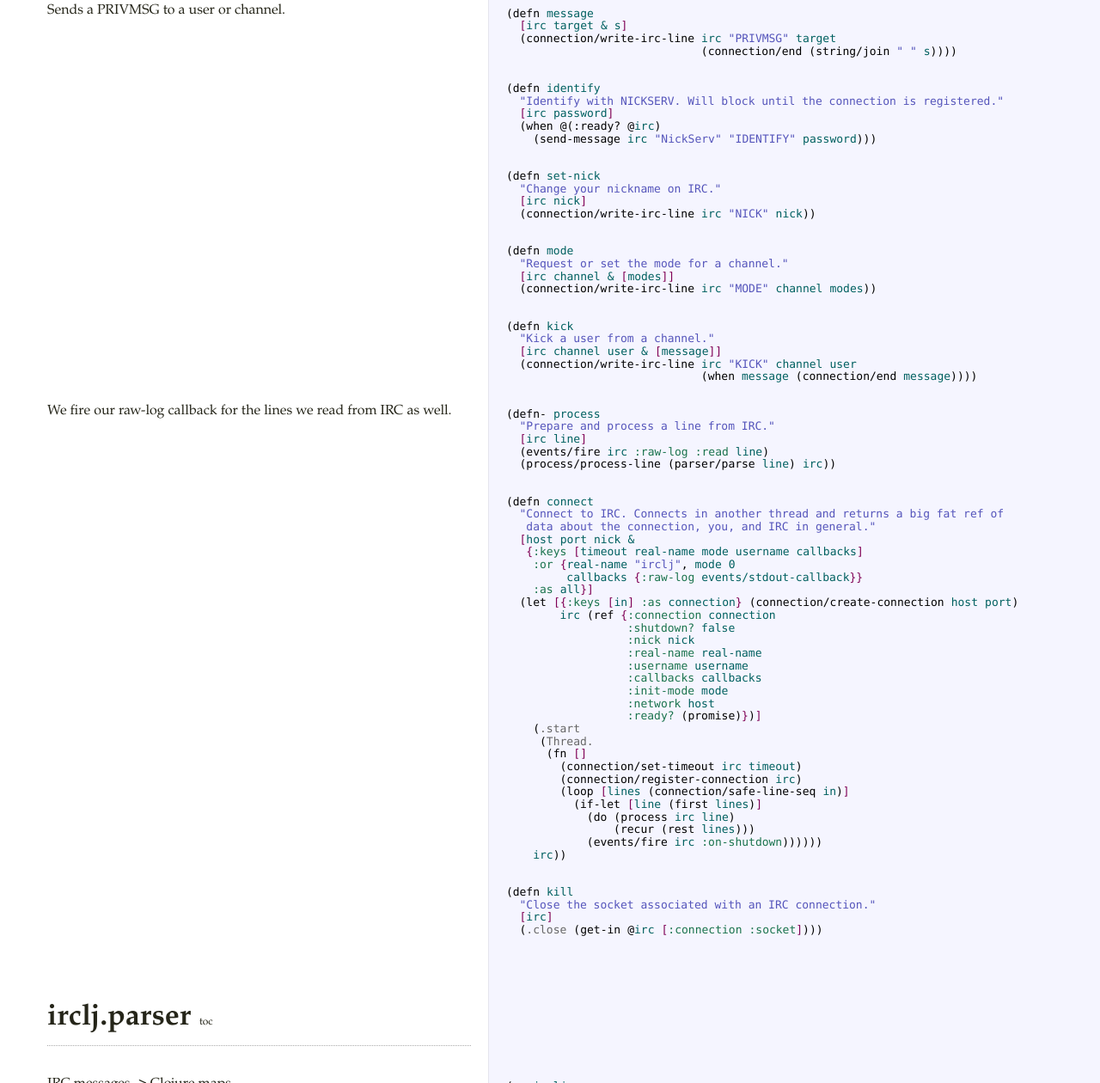
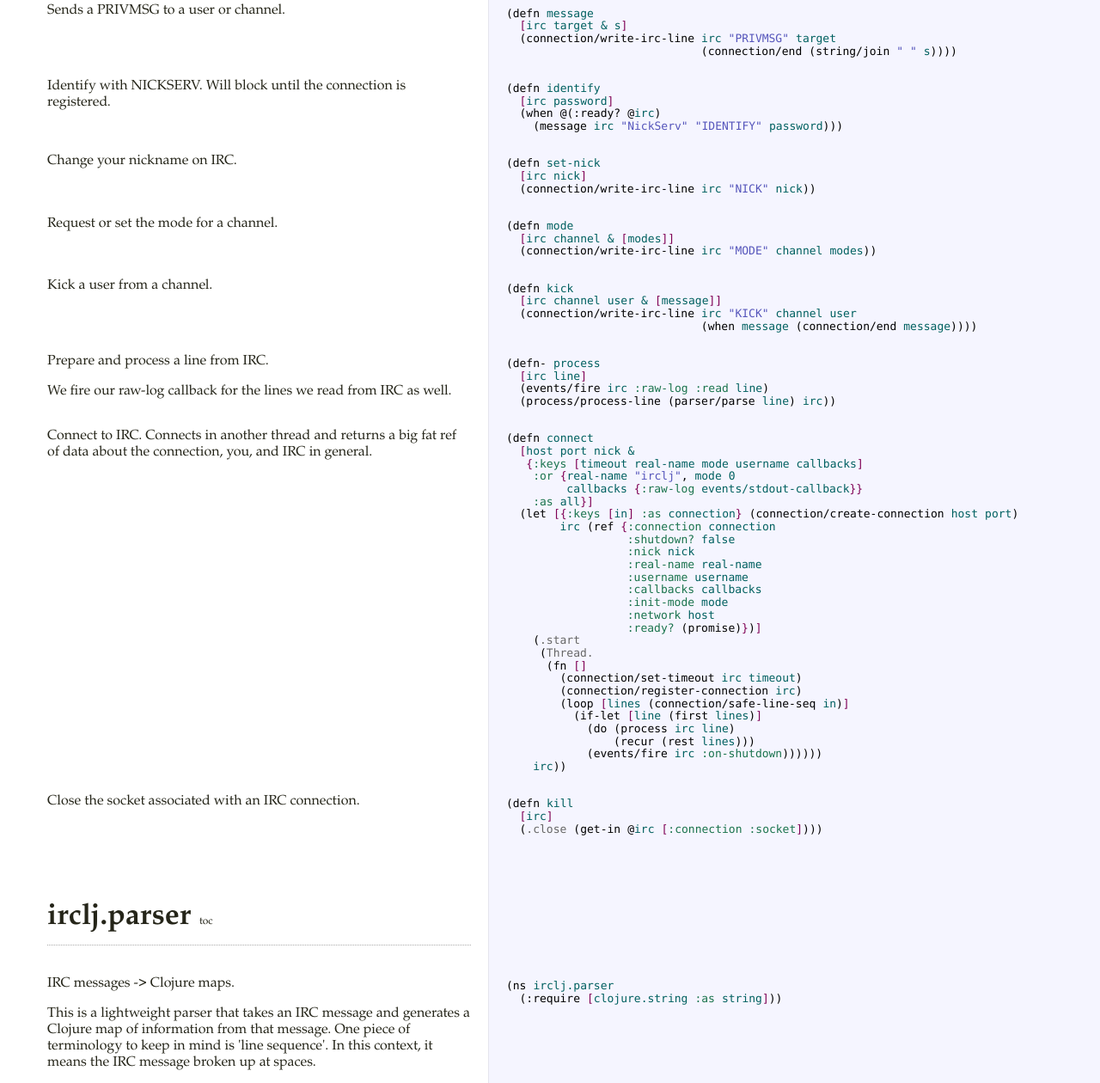
Before and after one commit to Raynes/irclj, a plain HTML site: page index.html in a window 1280 px wide. Shown: the part 1247-2507 px from the top of the page at 86% size. Drawn offline with Linux system fonts and the light colour scheme.

Commit message:
Updated docs.

```diff
--- a/index.html
+++ b/index.html
@@ -3179,33 +3179,29 @@ anotherkeyedchan.</p>
 </td><td class="codes"><pre class="brush: clojure">(defn message
   [irc target &amp; s]
   (connection/write-irc-line irc &quot;PRIVMSG&quot; target
-                             (connection/end (string/join &quot; &quot; s))))</pre></td></tr><tr><td class="docs">
+                             (connection/end (string/join &quot; &quot; s))))</pre></td></tr><tr><td class="docs"><p>Identify with NICKSERV. Will block until the connection is registered.</p>
 </td><td class="codes"><pre class="brush: clojure">(defn identify
-  &quot;Identify with NICKSERV. Will block until the connection is registered.&quot;
   [irc password]
   (when @(:ready? @irc)
-    (send-message irc &quot;NickServ&quot; &quot;IDENTIFY&quot; password)))</pre></td></tr><tr><td class="docs">
+    (message irc &quot;NickServ&quot; &quot;IDENTIFY&quot; password)))</pre></td></tr><tr><td class="docs"><p>Change your nickname on IRC.</p>
 </td><td class="codes"><pre class="brush: clojure">(defn set-nick
-  &quot;Change your nickname on IRC.&quot;
   [irc nick]
-  (connection/write-irc-line irc &quot;NICK&quot; nick))</pre></td></tr><tr><td class="docs">
+  (connection/write-irc-line irc &quot;NICK&quot; nick))</pre></td></tr><tr><td class="docs"><p>Request or set the mode for a channel.</p>
 </td><td class="codes"><pre class="brush: clojure">(defn mode
-  &quot;Request or set the mode for a channel.&quot;
   [irc channel &amp; [modes]]
-  (connection/write-irc-line irc &quot;MODE&quot; channel modes))</pre></td></tr><tr><td class="docs">
+  (connection/write-irc-line irc &quot;MODE&quot; channel modes))</pre></td></tr><tr><td class="docs"><p>Kick a user from a channel.</p>
 </td><td class="codes"><pre class="brush: clojure">(defn kick
-  &quot;Kick a user from a channel.&quot;
   [irc channel user &amp; [message]]
   (connection/write-irc-line irc &quot;KICK&quot; channel user
-                             (when message (connection/end message))))</pre></td></tr><tr><td class="docs"><p>We fire our raw-log callback for the lines we read from IRC as well.</p>
+                             (when message (connection/end message))))</pre></td></tr><tr><td class="docs"><p>Prepare and process a line from IRC.</p>
+
+<p>We fire our raw-log callback for the lines we read from IRC as well.</p>
 </td><td class="codes"><pre class="brush: clojure">(defn- process
-  &quot;Prepare and process a line from IRC.&quot;
   [irc line]
   (events/fire irc :raw-log :read line)
-  (process/process-line (parser/parse line) irc))</pre></td></tr><tr><td class="docs">
+  (process/process-line (parser/parse line) irc))</pre></td></tr><tr><td class="docs"><p>Connect to IRC. Connects in another thread and returns a big fat ref of
+   data about the connection, you, and IRC in general.</p>
 </td><td class="codes"><pre class="brush: clojure">(defn connect
-  &quot;Connect to IRC. Connects in another thread and returns a big fat ref of
-   data about the connection, you, and IRC in general.&quot;
   [host port nick &amp;
    {:keys [timeout real-name mode username callbacks]
     :or {real-name &quot;irclj&quot;, mode 0
@@ -3231,9 +3227,8 @@ anotherkeyedchan.</p>
             (do (process irc line)
                 (recur (rest lines)))
             (events/fire irc :on-shutdown))))))
-    irc))</pre></td></tr><tr><td class="docs">
+    irc))</pre></td></tr><tr><td class="docs"><p>Close the socket associated with an IRC connection.</p>
 </td><td class="codes"><pre class="brush: clojure">(defn kill
-  &quot;Close the socket associated with an IRC connection.&quot;
   [irc]
   (.close (get-in @irc [:connection :socket])))</pre></td></tr><tr><td class="spacer docs">&nbsp;</td><td class="codes" /></tr><tr><td class="docs"><div class="docs-header"><a class="anchor" href="#irclj.parser" name="irclj.parser"><h1 class="project-name">irclj.parser</h1><a class="toc-link" href="#toc">toc</a></a></div></td><td class="codes" /></tr><tr><td class="docs"><p>IRC messages -> Clojure maps.</p>
 
```
